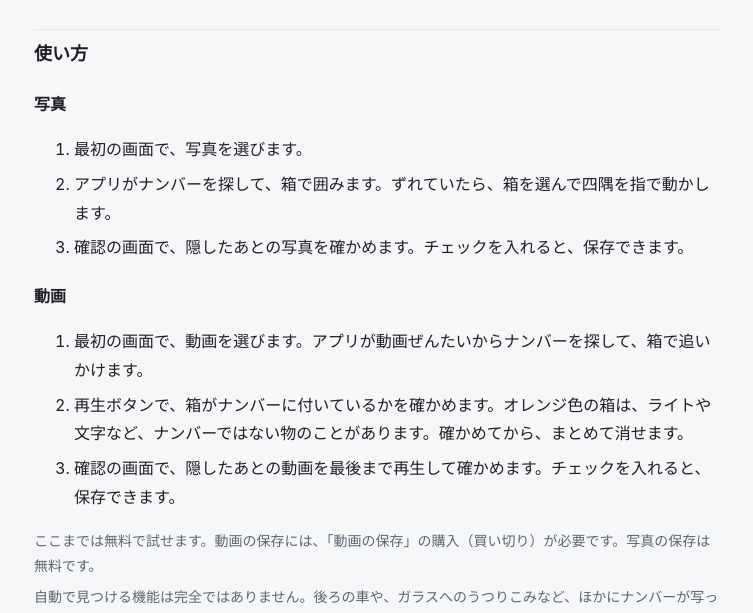
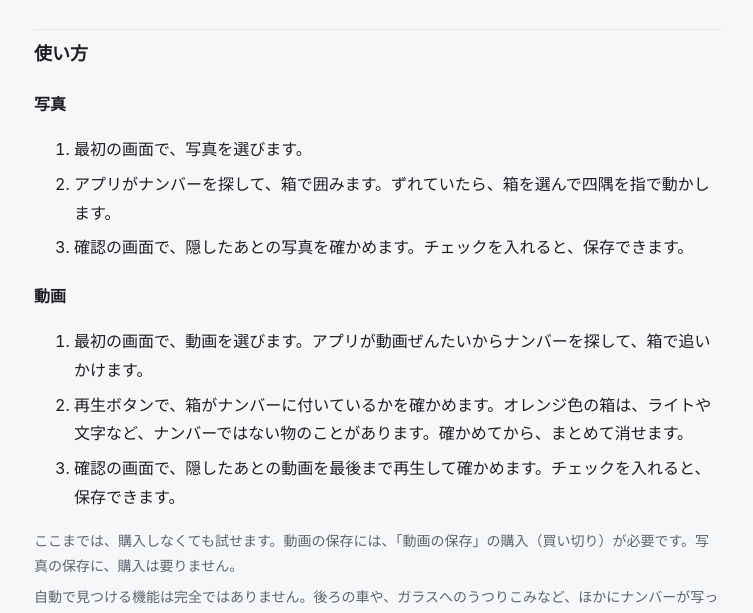
Before and after one commit to shohei1015/shohei1015.github.io, a plain HTML site: page prekaku/index.html in a window 1280 px wide. Shown: the part 178-791 px from the top of the page, without its empty margins (262-1015 px from the left). Drawn offline with Linux system fonts and the light colour scheme.

Commit message:
プレかく サポート：言い回しを直す
Co-Authored-By: Claude Fable 5.2 <noreply@anthropic.com>

```diff
--- a/prekaku/index.html
+++ b/prekaku/index.html
@@ -37,7 +37,7 @@
     <li>再生ボタンで、箱がナンバーに付いているかを確かめます。オレンジ色の箱は、ライトや文字など、ナンバーではない物のことがあります。確かめてから、まとめて消せます。</li>
     <li>確認の画面で、隠したあとの動画を最後まで再生して確かめます。チェックを入れると、保存できます。</li>
   </ol>
-  <p class="sub">ここまでは無料で試せます。動画の保存には、「動画の保存」の購入（買い切り）が必要です。写真の保存は無料です。</p>
+  <p class="sub">ここまでは、購入しなくても試せます。動画の保存には、「動画の保存」の購入（買い切り）が必要です。写真の保存に、購入は要りません。</p>
   <p class="sub">自動で見つける機能は完全ではありません。後ろの車や、ガラスへのうつりこみなど、ほかにナンバーが写っていないか、保存の前にご自身の目で確かめてください。動画は、ナンバーが動いたり小さくなったりすると、途中で隠れなくなることがあります。</p>
 
   <h2 id="faq">よくある質問</h2>
```
